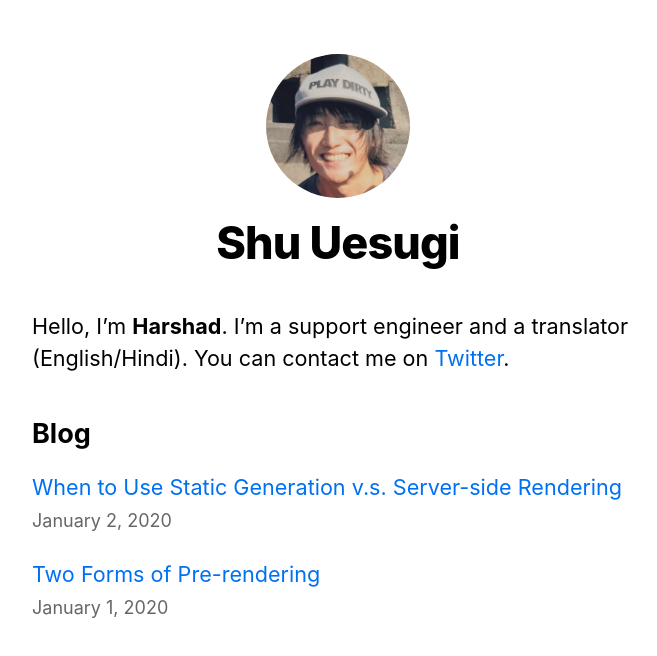
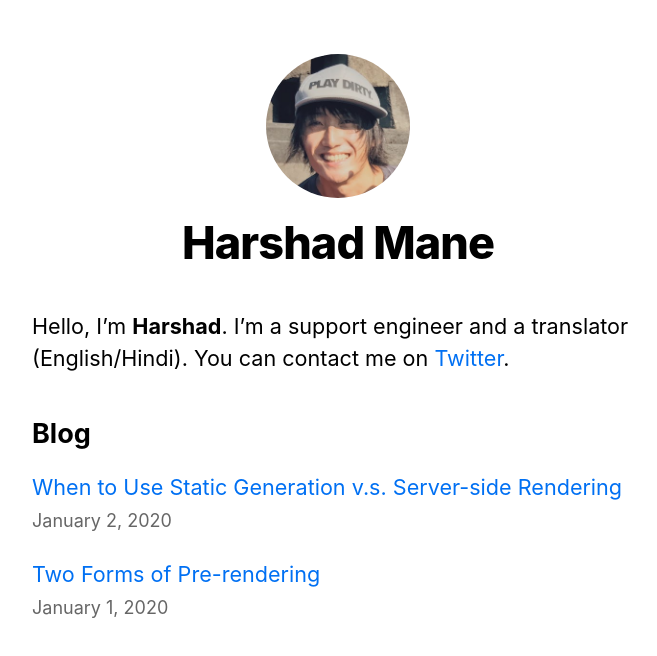
Before and after one commit to bornforlamp/vercel-harshad, a Next.js app: page / in a window 1280 px wide. Shown: the top 656 px of the page, without its empty margins (302-959 px from the left). Built offline with nearby package versions, Linux system fonts and the light colour scheme.

Commit message:
Update layout.js

```diff
--- a/components/layout.js
+++ b/components/layout.js
@@ -4,7 +4,7 @@ import styles from './layout.module.css'
 import utilStyles from '../styles/utils.module.css'
 import Link from 'next/link'
 
-const name = 'Shu Uesugi'
+const name = 'Harshad Mane'
 export const siteTitle = 'Next.js Sample Website'
 
 export default function Layout({ children, home }) {
```
